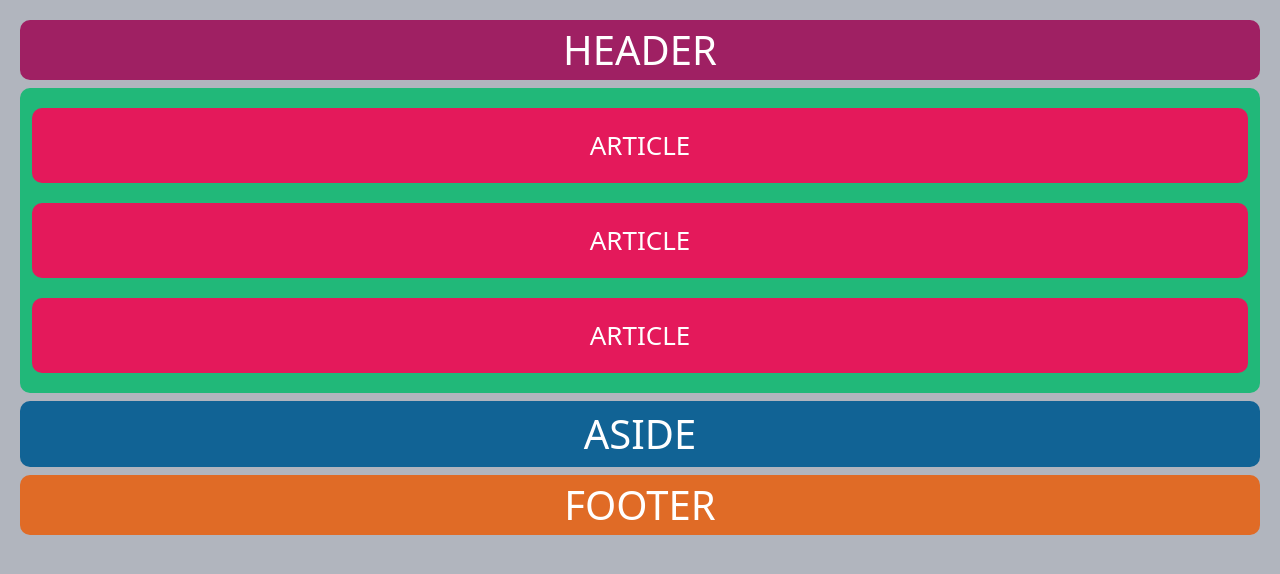
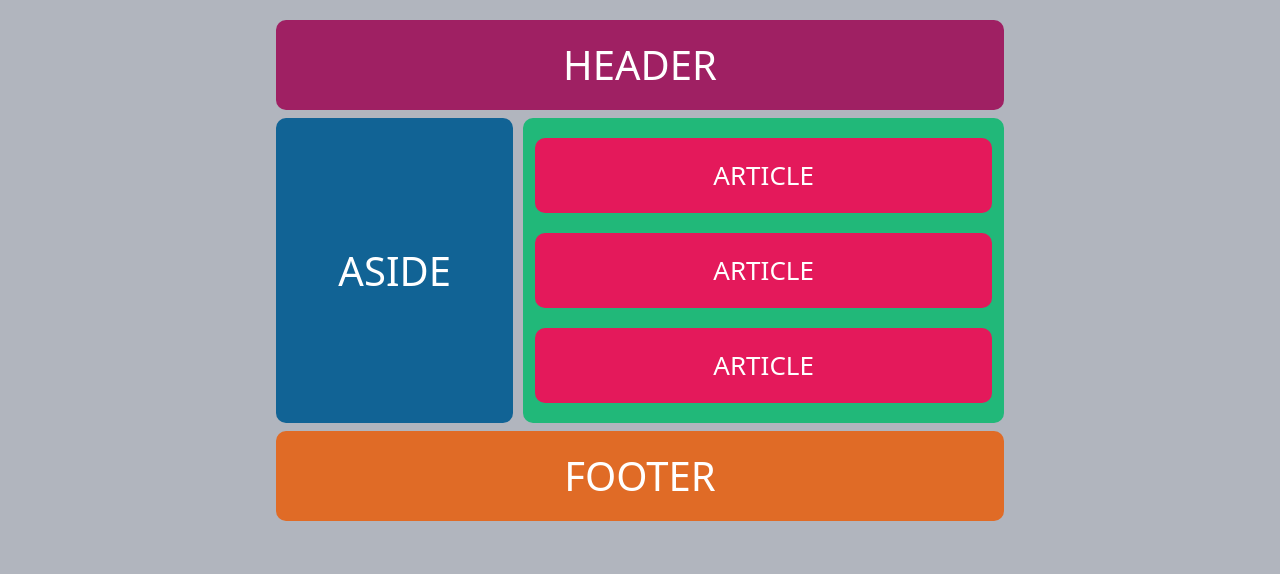
Before and after one commit to AnthonyTGarrett/flexbox-wireframe-practice, a plain HTML site: page index.html in a window 1280 px wide. Drawn offline with Linux system fonts and the light colour scheme.

Commit message:
Set up media queries

```diff
--- a/css/style.css
+++ b/css/style.css
@@ -27,6 +27,8 @@ header {
   flex-direction: column;
   gap: 0.8rem;
   padding: 2rem;
+  max-width: 550px;
+  margin: 0 auto;
 }
 
 .article-container {
@@ -36,6 +38,12 @@ header {
   padding: 2rem 1.2rem;
   justify-content: space-evenly;
   gap: 2rem;
+}
+
+.middle-container {
+  display: flex;
+  flex-direction: column;
+  gap: 1rem;
 }
 
 article {
@@ -58,3 +66,52 @@ aside {
 footer {
   background-color: #e06b26;
 }
+
+/* grid-breakpoints: (
+  xs: 0,
+  sm: 576px,
+  md: 768px,
+  lg: 992px,
+  xl: 1200px,
+  xxl: 1400px
+); */
+
+@media screen and (min-width: 768px) {
+  .middle-container {
+    display: flex;
+    flex-direction: row;
+    gap: 1rem;
+  }
+
+  .container {
+    display: flex;
+    flex-direction: column;
+    gap: 0.8rem;
+    padding: 2rem;
+    max-width: 768px;
+    margin: 0 auto;
+    min-height: 100vh;
+  }
+
+  aside {
+    order: -1;
+    flex: 1 1 auto;
+    display: flex;
+    align-items: center;
+    justify-content: center;
+  }
+
+  h1,
+  h2 {
+    font-weight: 400;
+  }
+
+  .article-container {
+    flex: 3 1 auto;
+  }
+
+  header,
+  footer {
+    padding: 1.5rem 1rem;
+  }
+}
--- a/index.html
+++ b/index.html
@@ -11,12 +11,15 @@
       <header>
         <h1>Header</h1>
       </header>
-      <div class="article-container">
-        <article><p>Article</p></article>
-        <article><p>Article</p></article>
-        <article><p>Article</p></article>
+      <div class="middle-container">
+        <div class="article-container">
+          <article><p>Article</p></article>
+          <article><p>Article</p></article>
+          <article><p>Article</p></article>
+        </div>
+        <aside><h2>Aside</h2></aside>
       </div>
-      <aside><h2>Aside</h2></aside>
+
       <footer><h2>Footer</h2></footer>
     </div>
   </body>
```
Also changed, not shown: 67e960aef04b5c0a1aff19df.png (added).
